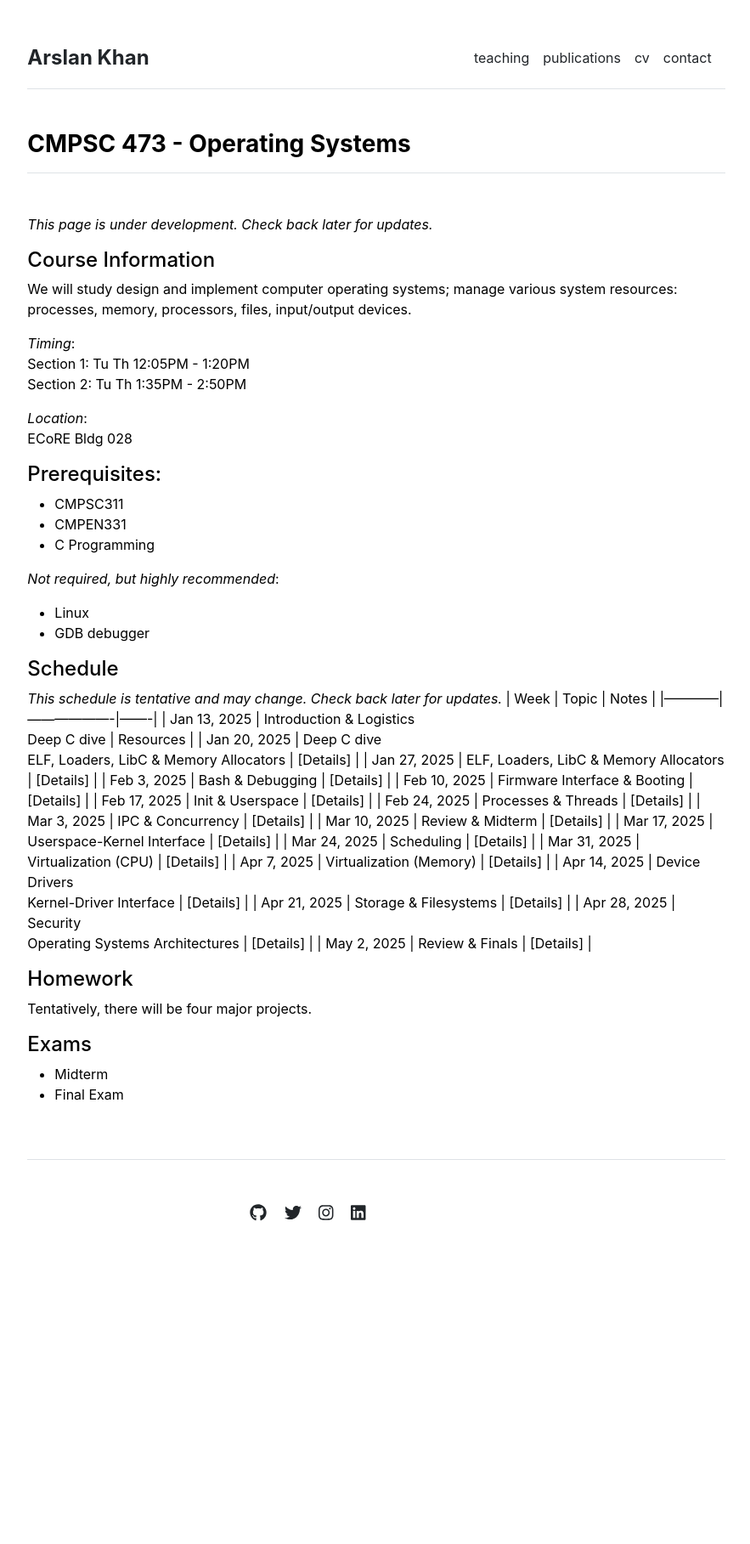
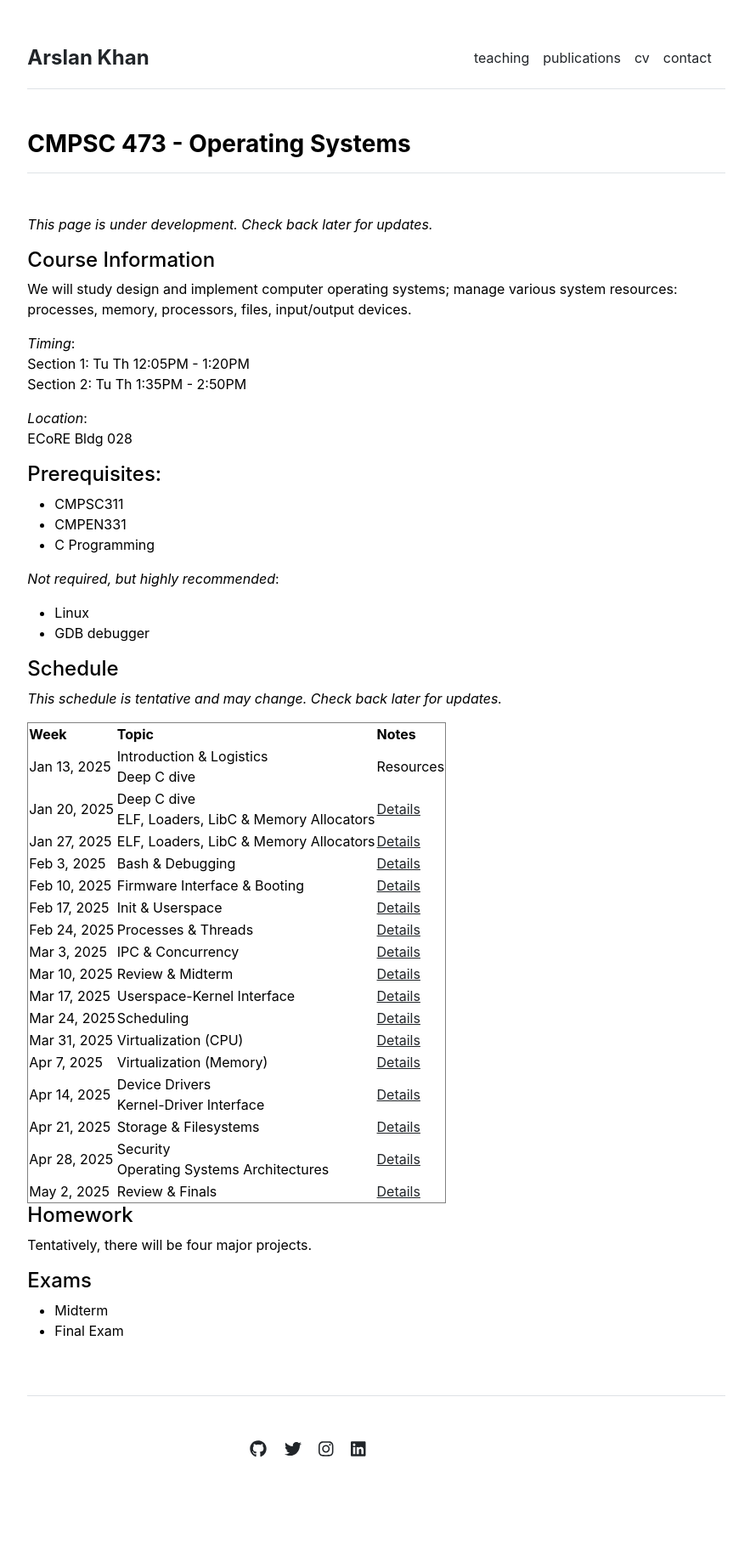
Before and after one commit to Arslan8/arslan8.github.io, a Jekyll site: the page built from courses/operating-systems-sp25.md, in a window 1280 px wide. Shown: the whole page at 85% size, without its empty margins (197-1080 px from the left). Built offline with Jekyll 4.4.1, drawn with Linux system fonts in a browser that asks for light colours; before the commit the page ends 1539 px from its top, so only the background shows below that; some of the changed lines change nothing that is shown.

Commit message:
Update operating-systems-sp25.md

```diff
--- a/courses/operating-systems-sp25.md
+++ b/courses/operating-systems-sp25.md
@@ -25,25 +25,103 @@ ECoRE Bldg 028
 
 #### Schedule
 *This schedule is tentative and may change. Check back later for updates.*
-| Week       | Topic | Notes |
-|------------|-------------------|-------|
-| Jan 13, 2025 | Introduction & Logistics <br> Deep C dive | Resources |
-| Jan 20, 2025 | Deep C dive <br> ELF, Loaders, LibC & Memory Allocators  | [Details] |
-| Jan 27, 2025 | ELF, Loaders, LibC & Memory Allocators | [Details] |
-| Feb 3, 2025  | Bash & Debugging | [Details] |
-| Feb 10, 2025 | Firmware Interface & Booting | [Details] |
-| Feb 17, 2025 | Init & Userspace  | [Details] |
-| Feb 24, 2025 | Processes & Threads | [Details] |
-| Mar 3, 2025  | IPC & Concurrency | [Details] |
-| Mar 10, 2025 | Review & Midterm | [Details] |
-| Mar 17, 2025 | Userspace-Kernel Interface | [Details] |
-| Mar 24, 2025 | Scheduling | [Details] |
-| Mar 31, 2025 | Virtualization (CPU) | [Details] |
-| Apr 7, 2025  | Virtualization (Memory) | [Details] |
-| Apr 14, 2025 | Device Drivers <br> Kernel-Driver Interface | [Details] |
-| Apr 21, 2025 | Storage & Filesystems | [Details] |
-| Apr 28, 2025 | Security <br> Operating Systems Architectures | [Details] |
-| May 2, 2025  | Review & Finals | [Details] |
+<table border="1">
+  <thead>
+    <tr>
+      <th>Week</th>
+      <th>Topic</th>
+      <th>Notes</th>
+    </tr>
+  </thead>
+  <tbody>
+    <tr>
+      <td>Jan 13, 2025</td>
+      <td>Introduction & Logistics <br> Deep C dive</td>
+      <td>Resources</td>
+    </tr>
+    <tr>
+      <td>Jan 20, 2025</td>
+      <td>Deep C dive <br> ELF, Loaders, LibC & Memory Allocators</td>
+      <td><a href="#">Details</a></td>
+    </tr>
+    <tr>
+      <td>Jan 27, 2025</td>
+      <td>ELF, Loaders, LibC & Memory Allocators</td>
+      <td><a href="#">Details</a></td>
+    </tr>
+    <tr>
+      <td>Feb 3, 2025</td>
+      <td>Bash & Debugging</td>
+      <td><a href="#">Details</a></td>
+    </tr>
+    <tr>
+      <td>Feb 10, 2025</td>
+      <td>Firmware Interface & Booting</td>
+      <td><a href="#">Details</a></td>
+    </tr>
+    <tr>
+      <td>Feb 17, 2025</td>
+      <td>Init & Userspace</td>
+      <td><a href="#">Details</a></td>
+    </tr>
+    <tr>
+      <td>Feb 24, 2025</td>
+      <td>Processes & Threads</td>
+      <td><a href="#">Details</a></td>
+    </tr>
+    <tr>
+      <td>Mar 3, 2025</td>
+      <td>IPC & Concurrency</td>
+      <td><a href="#">Details</a></td>
+    </tr>
+    <tr>
+      <td>Mar 10, 2025</td>
+      <td>Review & Midterm</td>
+      <td><a href="#">Details</a></td>
+    </tr>
+    <tr>
+      <td>Mar 17, 2025</td>
+      <td>Userspace-Kernel Interface</td>
+      <td><a href="#">Details</a></td>
+    </tr>
+    <tr>
+      <td>Mar 24, 2025</td>
+      <td>Scheduling</td>
+      <td><a href="#">Details</a></td>
+    </tr>
+    <tr>
+      <td>Mar 31, 2025</td>
+      <td>Virtualization (CPU)</td>
+      <td><a href="#">Details</a></td>
+    </tr>
+    <tr>
+      <td>Apr 7, 2025</td>
+      <td>Virtualization (Memory)</td>
+      <td><a href="#">Details</a></td>
+    </tr>
+    <tr>
+      <td>Apr 14, 2025</td>
+      <td>Device Drivers <br> Kernel-Driver Interface</td>
+      <td><a href="#">Details</a></td>
+    </tr>
+    <tr>
+      <td>Apr 21, 2025</td>
+      <td>Storage & Filesystems</td>
+      <td><a href="#">Details</a></td>
+    </tr>
+    <tr>
+      <td>Apr 28, 2025</td>
+      <td>Security <br> Operating Systems Architectures</td>
+      <td><a href="#">Details</a></td>
+    </tr>
+    <tr>
+      <td>May 2, 2025</td>
+      <td>Review & Finals</td>
+      <td><a href="#">Details</a></td>
+    </tr>
+  </tbody>
+</table>
+
 
 #### Homework
 
```
